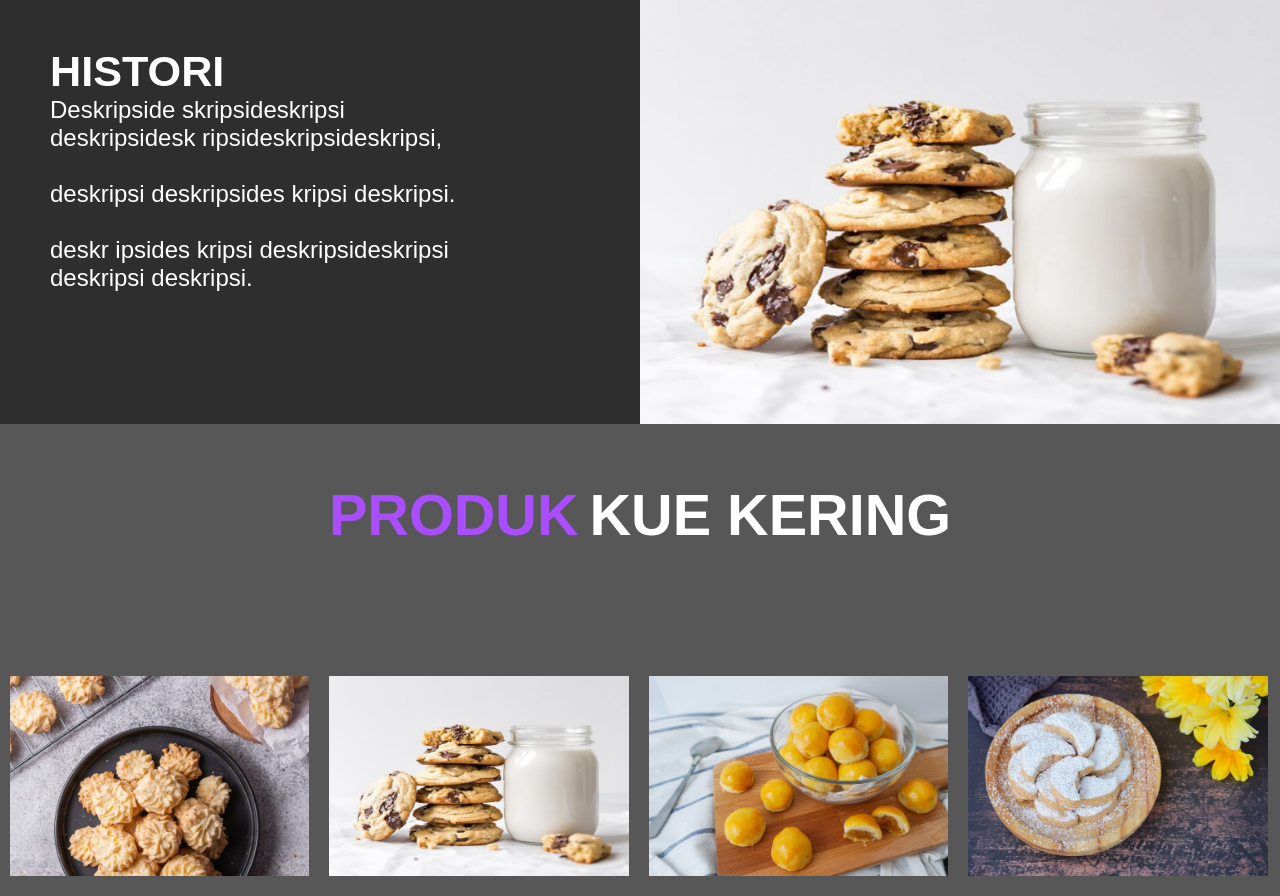
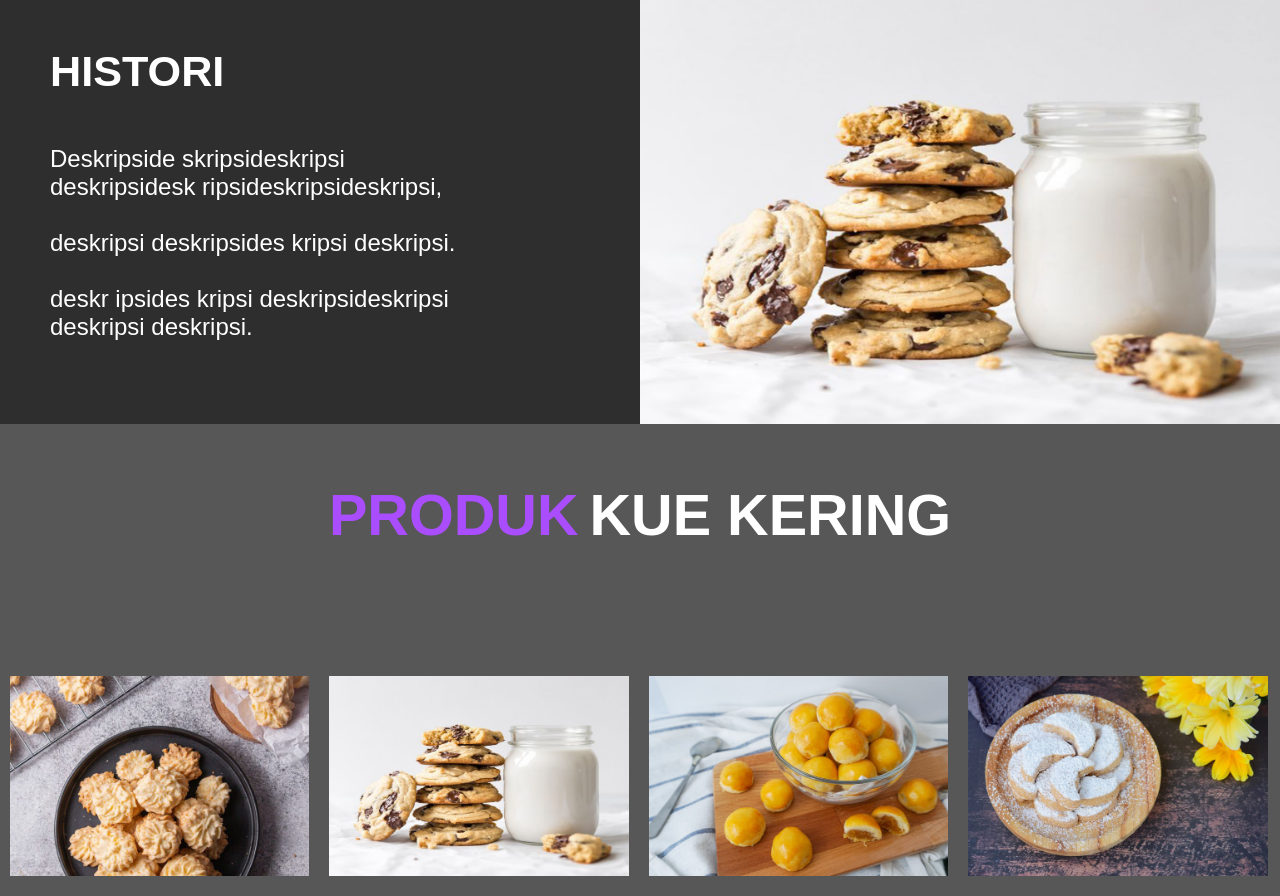
Before and after one commit to alwan9/cookie, a plain HTML site: page index.html in a window 1280 px wide. Shown: the part 1231-2127 px from the top of the page. Drawn offline with Linux system fonts and the light colour scheme.

Commit message:
Update index.html

```diff
--- a/index.html
+++ b/index.html
@@ -50,7 +50,7 @@
       </section>
         <section class="layout-bawah">
         <div class="teks-kiri">
-          <h1>HISTORI
+          <h1>HISTORI<h1>
           <br />
           <h2>
             Deskripside skripsideskripsi
```
